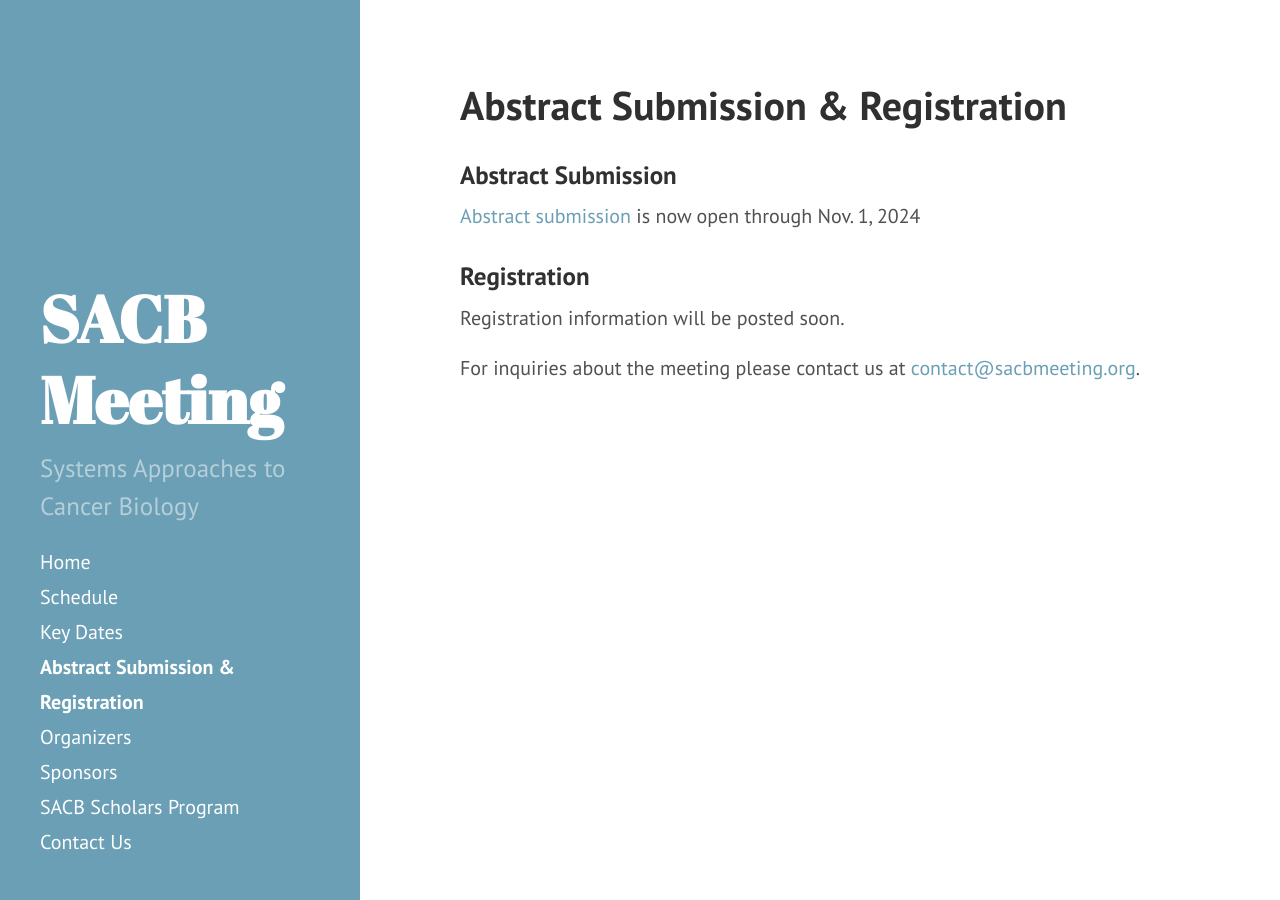
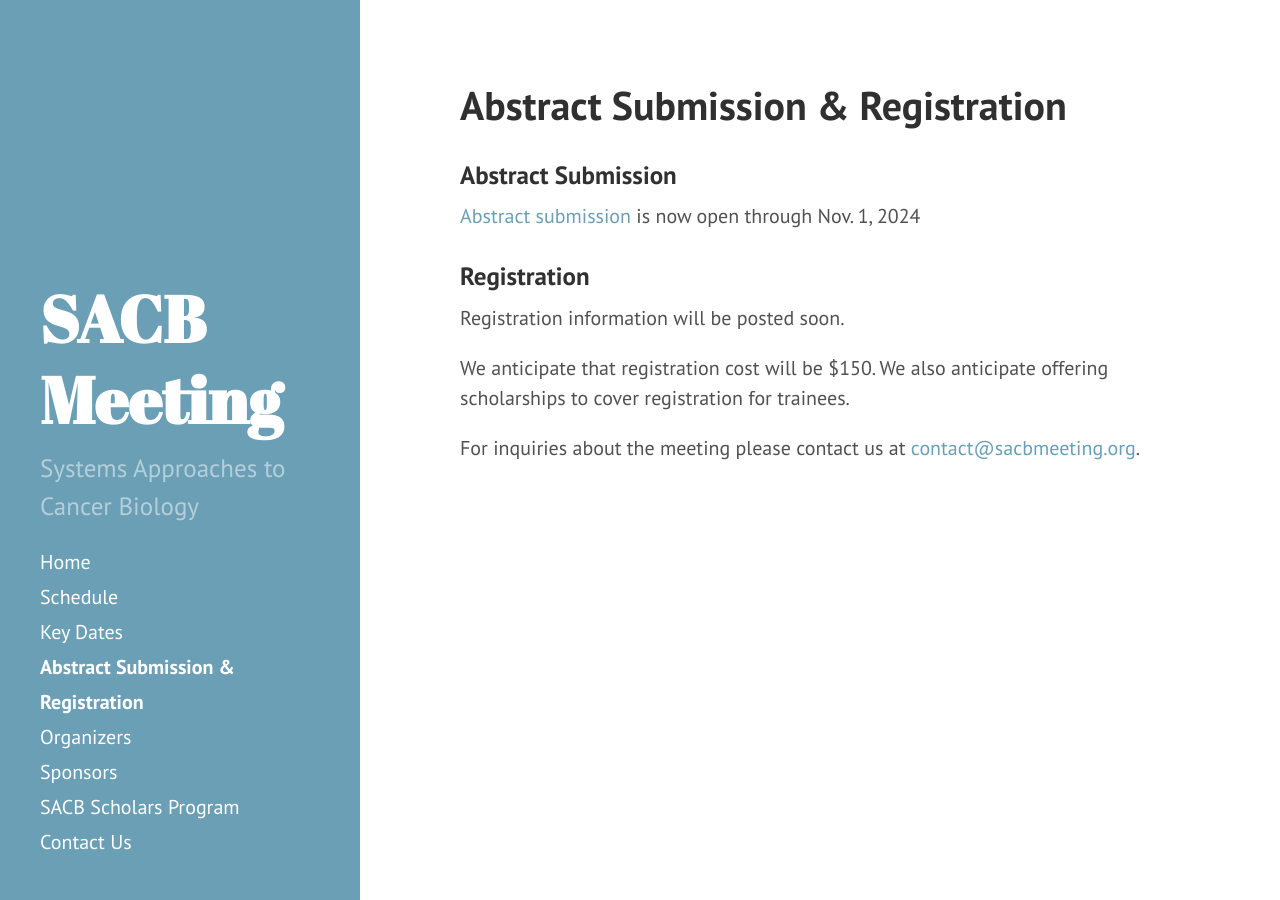
Before and after one commit to AECCSB/sacb-meeting, a Jekyll site: the page built from registration-abstract-submission.md, in a window 1280 px wide. Built offline with Jekyll 4.4.1, drawn with Linux system fonts in a browser that asks for light colours.

Commit message:
Update registration-abstract-submission.md

```diff
--- a/registration-abstract-submission.md
+++ b/registration-abstract-submission.md
@@ -11,6 +11,8 @@ layout: page
 
 Registration information will be posted soon.
 
+We anticipate that registration cost will be $150. We also anticipate offering scholarships to cover registration for trainees.
+
 
 
 
```
